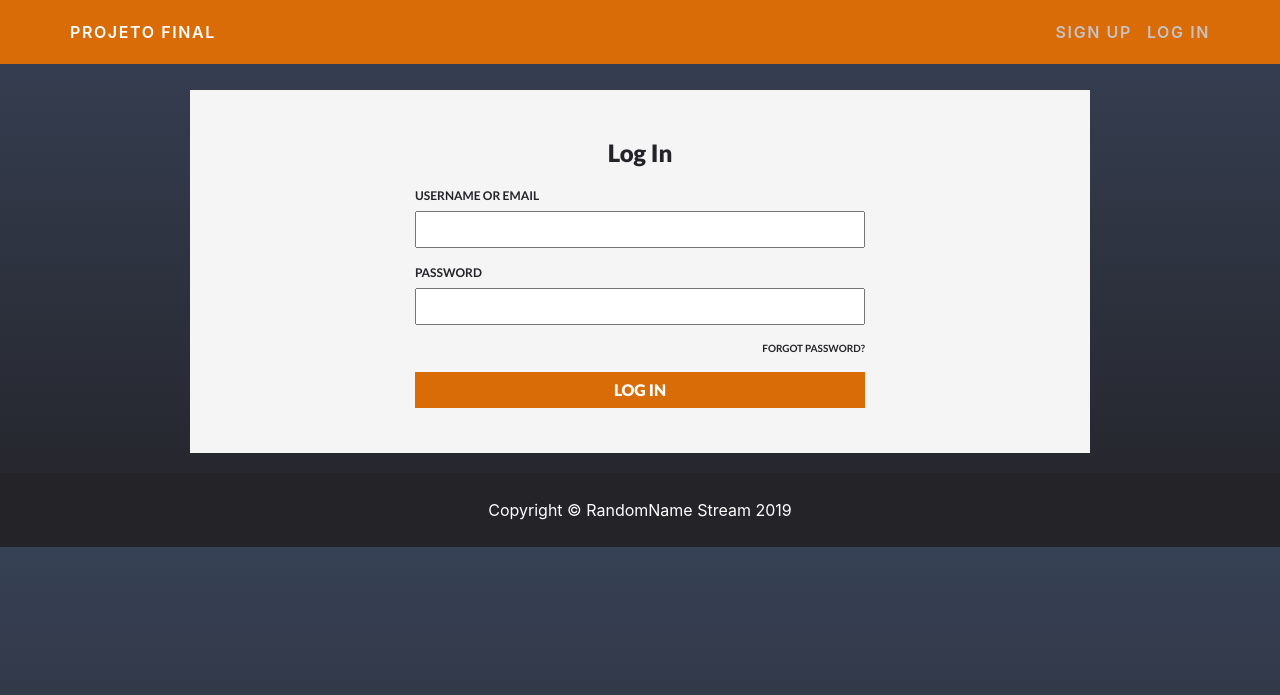
After one commit to DiogoDreher/Streaming-Platform, a PHP site: page /LogIn.html in a window 1280 px wide. The commit adds this page. Shown: the top 695 px of the page. Run offline with PHP 8.4, Linux system fonts and the light colour scheme.

Commit message:
Layout do login base feito + footer

```diff
--- /dev/null
+++ b/LogIn.html
@@ -0,0 +1,41 @@
+<!DOCTYPE html>
+<html>
+    <head>
+        <title>Projeto Final TI 2 - Log In Form</title>
+        <link href="css-projeto.css" rel="stylesheet">
+        <link href="https://fonts.googleapis.com/css?family=Lato:100,100i,300,300i,400,400i,700,700i,900,900i" rel="stylesheet">
+        <link href="bootstrap.css" rel="stylesheet">
+    </head>
+    <body style="margin: 0;">
+        <section class="section-barra">
+            <nav class="barra">
+                <a class="brand-barra" href="Homepage.html">Projeto Final</a>
+                <a class="link-barra" href="LogIn.html">Log In</a>
+                <a class="link-barra" href="#">Sign Up</a>
+            </nav>
+        </section>
+
+        <section class="container" style="padding: 45px 0">
+
+            <p class="text-log-sign">Log In</p>
+            <section class="section-log-sign">
+                <form>
+                    <p class="legend-log-sign">USERNAME OR EMAIL</p>
+                    <br>
+                    <input type="text" class="input-log-sign">
+                    <br>
+                    <p class="legend-log-sign">PASSWORD</p>
+                    <br>
+                    <input type="password" class="input-log-sign">
+                    <br>
+                    <a href="#" class="forgot-password">Forgot password?</a>
+                </form>
+                <button class="button-log-sign">Log In</button>
+            </section>
+
+        </section>
+
+        <footer class="footer">Copyright &copy; RandomName Stream 2019</footer>
+
+    </body>
+</html>
--- a/css-projeto.css
+++ b/css-projeto.css
@@ -66,10 +66,9 @@ background: linear-gradient(#374155, #232328);
 
 .container{
 
-width:80%;
 max-width: 1140px;
 margin: 10px auto;
-margin-top: 20px;
+margin: 20px 0;
 background-color: whitesmoke;
 vertical-align: top;
 
@@ -79,7 +78,7 @@ vertical-align: top;
 
 position: relative;
 width: 900px;
-margin: auto;;
+margin: auto;
 
 }
 
@@ -245,3 +244,102 @@ white-space: nowrap;
 border: 0;
 
 }
+
+.footer {
+
+color: white;
+padding: 25px;
+background-color: #232328;
+text-align: center;
+
+}
+
+.text-log-sign {
+
+color: #232328;
+text-align: center;
+font-family: 'Lato';
+font-size: 24px;
+font-weight: 800;
+
+}
+
+.section-log-sign {
+
+max-width: 50%;
+margin: auto;
+
+}
+
+.legend-log-sign {
+
+color: #232328;
+font-family: 'Lato';
+font-size: 12px;
+font-weight: bolder;
+margin-bottom: 0px;
+float: left;
+
+}
+
+.input-log-sign {
+
+padding:6px;
+font-size: 14px;
+width: 100%;
+margin-bottom: 16px;
+font-weight: bolder;
+
+}
+
+.forgot-password {
+
+color: #232328;
+font-family: 'Lato';
+text-transform: uppercase;
+font-size: 10px; float: right;
+text-decoration: none;
+font-weight: bolder;
+margin-bottom: 16px;
+
+}
+
+.forgot-password:hover {
+
+color: #d96c06;
+text-transform: uppercase;
+text-decoration: none;
+font-weight: bolder;
+margin-bottom: 16px;
+
+}
+
+.button-log-sign {
+
+background-color: #d96c06;
+color: white;
+font-family: 'Lato';
+font-weight: 800;
+font-size: 16px;
+padding: 6px 0;
+width: 100%;
+text-transform: uppercase;
+border: none;
+cursor: pointer;
+
+}
+
+.button-log-sign:hover {
+
+background-color: #d95a06;
+color: white;
+font-family: 'Lato';
+font-weight: 800;
+font-size: 16px;
+padding: 6px 0;
+width: 100%;
+text-transform: uppercase;
+border: none;
+cursor: pointer;
+
+}
```
Also changed, not shown: Homepage.html (+6 -3 lines).
